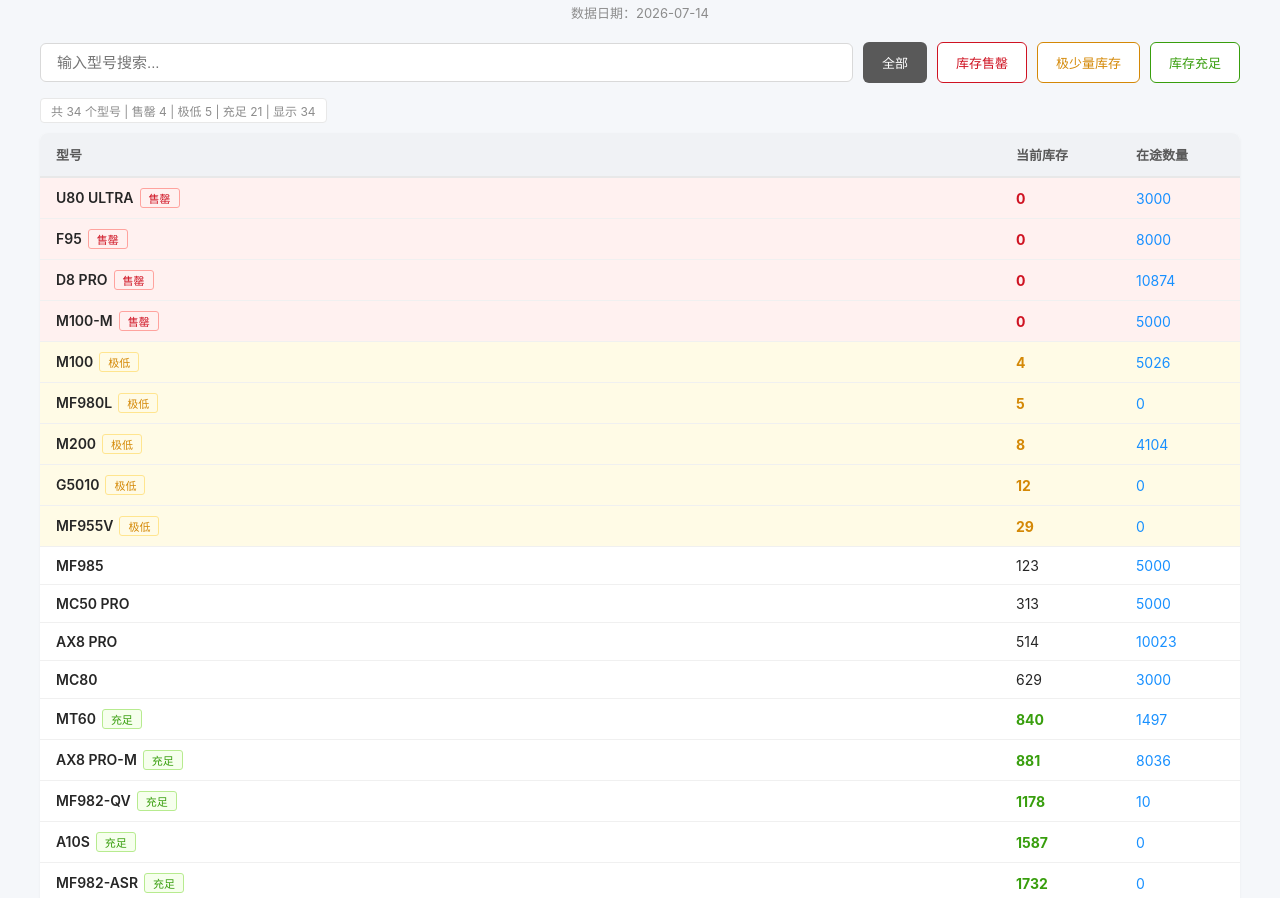
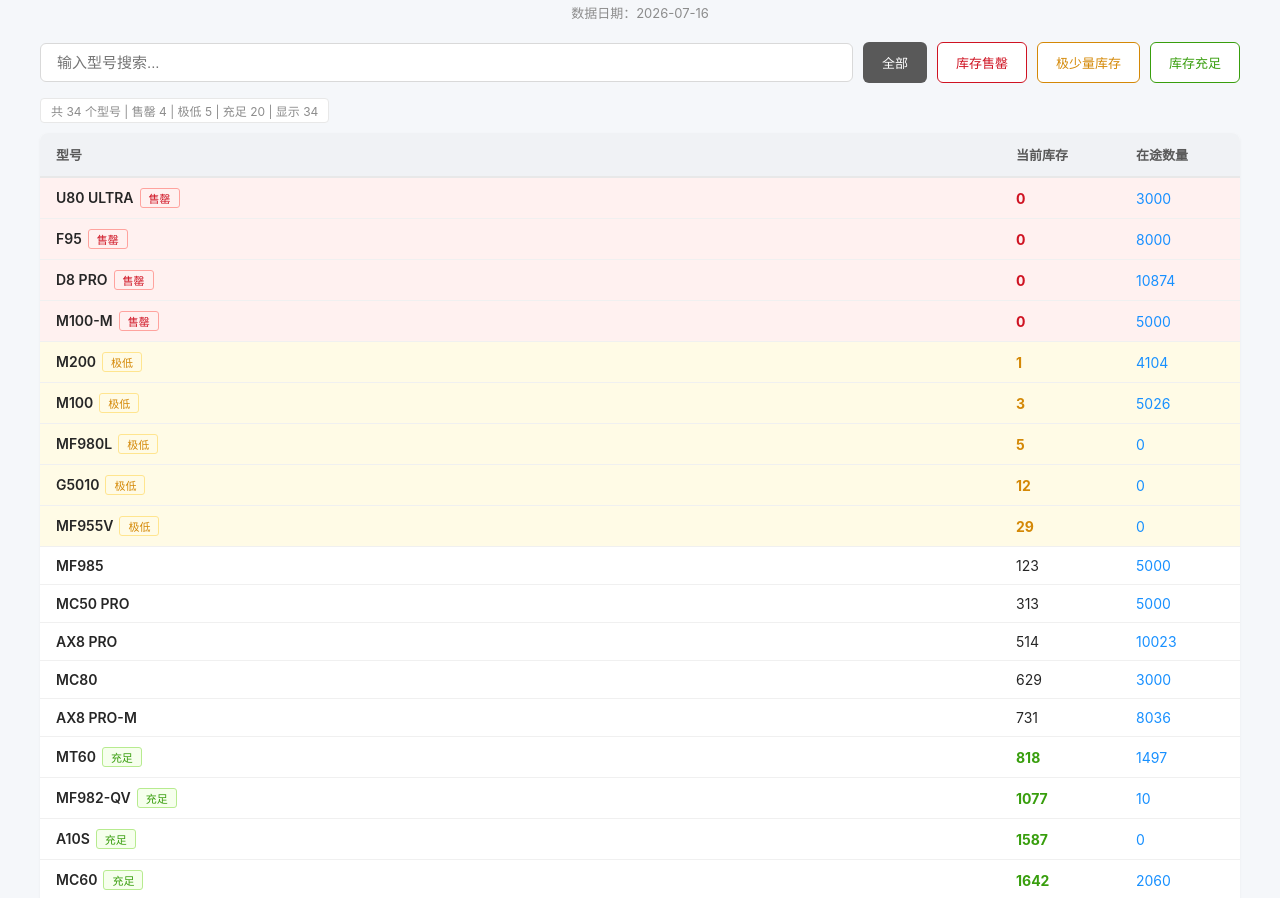
Before and after one commit to xilili1716/olax, a plain HTML site: page index.html in a window 1280 px wide. Shown: the part 53-951 px from the top of the page. Drawn offline with Linux system fonts and the light colour scheme.

Commit message:
更新库存仪表盘 (2026-07-16)

```diff
--- a/index.html
+++ b/index.html
@@ -47,7 +47,7 @@
     </style>
 </head>
 <body>
-    <div class="header"><h1>OLAX 库存搜索仪表盘</h1><div class="date">数据日期：2026-07-14</div></div>
+    <div class="header"><h1>OLAX 库存搜索仪表盘</h1><div class="date">数据日期：2026-07-16</div></div>
 
     <div class="controls">
         <input type="text" id="searchInput" class="search-input" placeholder="输入型号搜索..." oninput="render()">
@@ -69,13 +69,13 @@
 
     <script>
         var raw = [
-            ["MF982","4477","26"],["MF982-ASR","1732","0"],["MF982-QV","1178","10"],["MF955V","29","0"],["MF980L","5","0"],
-            ["MF985","123","5000"],["MF985-M","2895","50"],["MT10","2563","0"],["MT30","4263","20"],["MT30-M","5269","0"],
+            ["MF982","4277","26"],["MF982-ASR","1732","0"],["MF982-QV","1077","10"],["MF955V","29","0"],["MF980L","5","0"],
+            ["MF985","123","5000"],["MF985-M","2694","50"],["MT10","2561","0"],["MT30","4263","20"],["MT30-M","5209","0"],
             ["MT80","2049","5031"],["MT80-M","2110","3049"],["U90-M","1871","0"],["U90","1804","0"],["U80 ULTRA","0","3000"],
-            ["F8","2657","0"],["F90","8765","5000"],["F95","0","8000"],["AX9 pro B","2947","0"],["MC50","5627","20"],
-            ["MC50 PRO","313","5000"],["MC60","1803","2060"],["MC80","629","3000"],["G5010","12","0"],["D8 PRO","0","10874"],
-            ["D9","3303","10000"],["AX8 PRO","514","10023"],["AX8 PRO-M","881","8036"],["A10S","1587","0"],["GE1800","1745","0"],
-            ["M100","4","5026"],["M100-M","0","5000"],["M200","8","4104"],["MT60","840","1497"]
+            ["F8","2657","0"],["F90","8765","5000"],["F95","0","8000"],["AX9 pro B","2947","0"],["MC50","5625","20"],
+            ["MC50 PRO","313","5000"],["MC60","1642","2060"],["MC80","629","3000"],["G5010","12","0"],["D8 PRO","0","10874"],
+            ["D9","3002","10000"],["AX8 PRO","514","10023"],["AX8 PRO-M","731","8036"],["A10S","1587","0"],["GE1800","1721","0"],
+            ["M100","3","5026"],["M100-M","0","5000"],["M200","1","4104"],["MT60","818","1497"]
         ];
 
         var data = raw.slice().sort(function(a,b){ return parseInt(a[1]) - parseInt(b[1]); });
```
